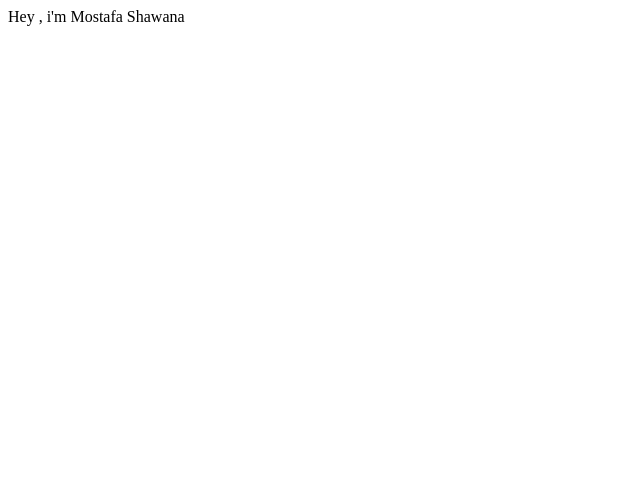
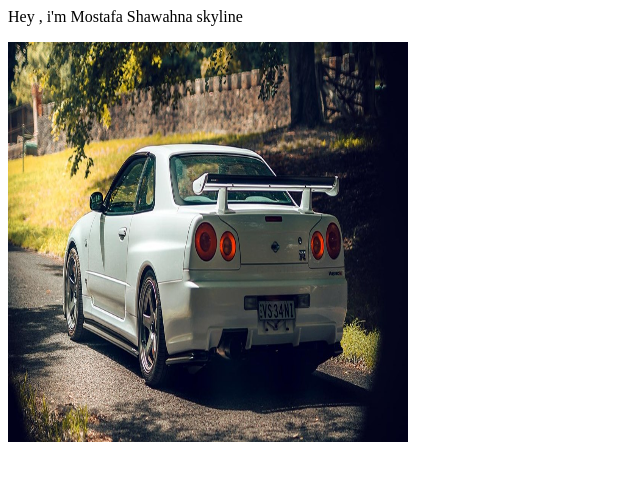
Before and after one commit to MostafaSh99/task2, a plain HTML site: page index.html in a window 1280 px wide. Shown: the whole page, without its empty margins (0-640 px from the left). Drawn offline with Linux system fonts and the light colour scheme.

Commit message:
Add files via upload

```diff
--- a/index.html
+++ b/index.html
@@ -1,3 +1,9 @@
 <p>
-    Hey , i'm Mostafa Shawana
+    Hey , i'm Mostafa Shawahna skyline
 </p>
+<img
+        src="img/11.jpg"
+        width="400px"
+        height="400px"
+        alt="this is alt "
+/>
```
Also changed, not shown: img/11.jpg (added).
